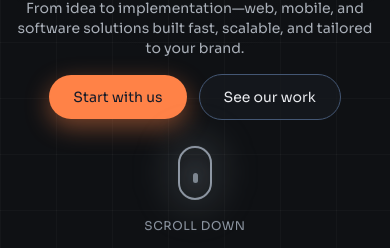
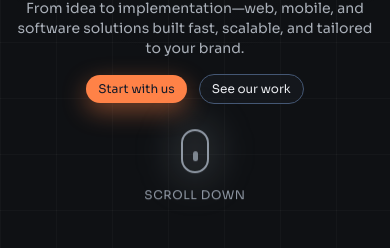
Before and after one commit to RazazanOfficial/company-portfolio, a Next.js app: page /en in a window 390 px wide. Shown: the part 293-541 px from the top of the page. Built offline with nearby package versions, Linux system fonts and the light colour scheme.

Commit message:
12- Header Full Responsived

```diff
--- a/src/components/ScrollDown.jsx
+++ b/src/components/ScrollDown.jsx
@@ -15,7 +15,7 @@ export default function ScrollDown({
       onClick={onClick}
       aria-label={label}
       className={[
-        "relative inline-flex h-[50px] w-[30px] items-center justify-center rounded-[30px]",
+        "relative inline-flex sm:h-[50px] sm:w-[30px] h-[40px] w-[24px] items-center justify-center rounded-[30px]",
         "bg-transparent outline outline-2 outline-current",
         "mouse-float",
         colorClass,
@@ -34,7 +34,7 @@ export default function ScrollDown({
         className={[
           "h-[10px] w-[5px] rounded-[10px] bg-[currentColor]",
           "scroll-nub-anim",
-          "[filter:drop-shadow(0_0_10px_currentColor)]",
+          "sm:[filter:drop-shadow(0_0_10px_currentColor)]",
         ].join(" ")}
       />
 
--- a/src/styles/globals.css
+++ b/src/styles/globals.css
@@ -137,7 +137,7 @@ body {
 
 /* CTA buttons */
 .btn-primary {
-  @apply inline-flex items-center gap-2 rounded-full px-6 py-3 text-sm font-medium;
+  @apply inline-flex items-center gap-2 rounded-full sm:px-6 sm:py-3 px-3 py-1.5 sm:text-sm text-xs font-medium;
   color: oklch(22% 0.03 264);
   background: var(--accent-hot);
   box-shadow: 0 8px 24px color-mix(in oklab, var(--accent-hot) 45%, transparent);
@@ -147,7 +147,7 @@ body {
   transform: translateY(-1px);
 }
 .btn-secondary {
-  @apply inline-flex items-center gap-2 rounded-full px-6 py-3 text-sm font-medium border;
+  @apply inline-flex items-center gap-2 rounded-full sm:px-6 sm:py-3 px-3 py-1.5 sm:text-sm text-xs font-medium border;
   border-color: color-mix(in oklab, var(--accent-cool) 35%, var(--border));
   color: var(--text);
   background: color-mix(in oklab, var(--surface) 75%, transparent);
```
